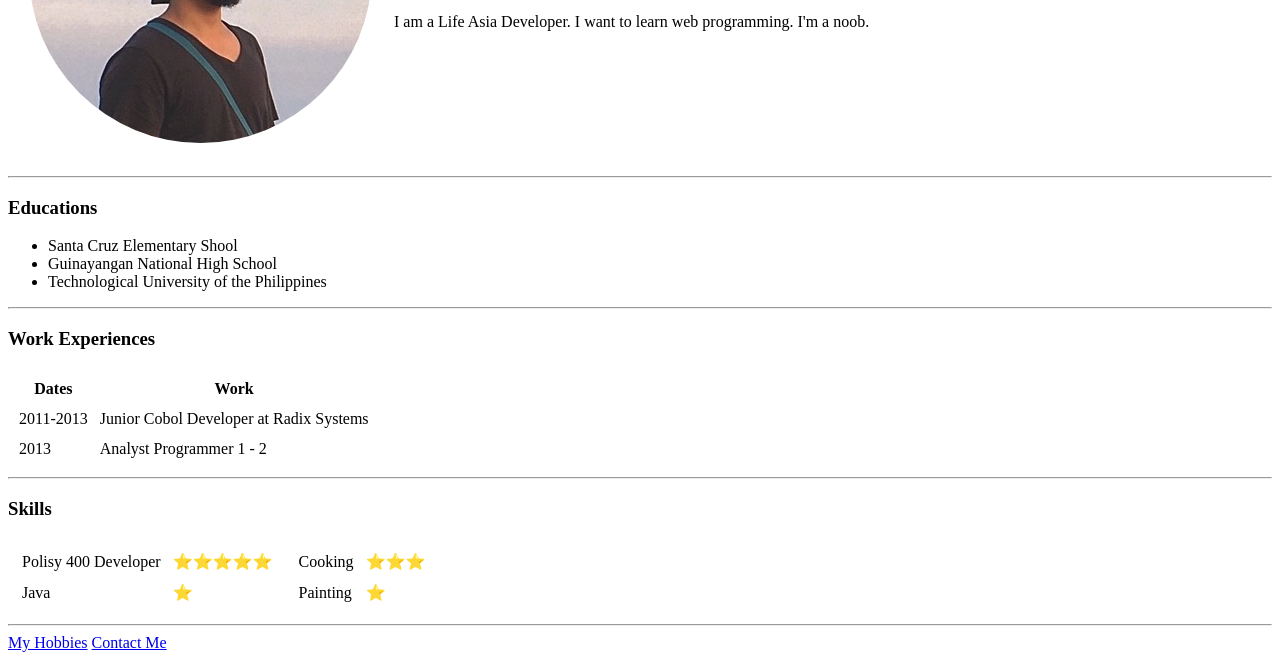
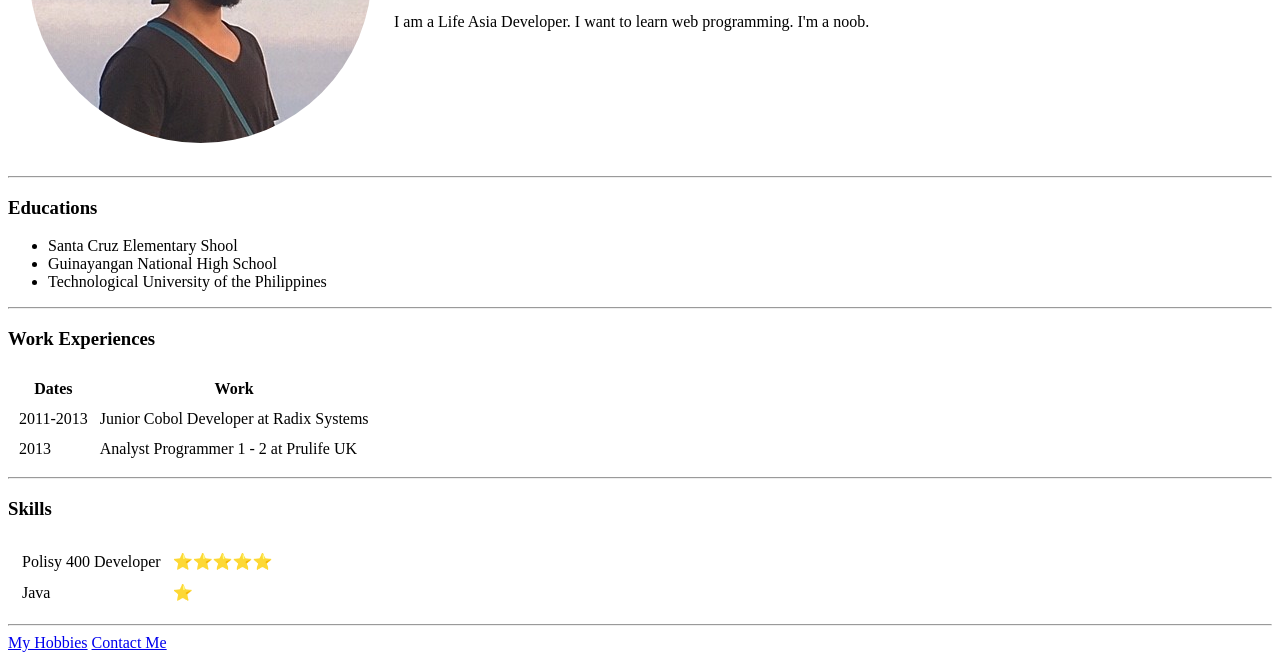
Before and after one commit to davebulaklak/cv, a plain HTML site: page index.html in a window 1280 px wide. Shown: the part 229-889 px from the top of the page. Drawn offline with Linux system fonts and the light colour scheme.

Commit message:
Add company on current work.

```diff
--- a/index.html
+++ b/index.html
@@ -42,7 +42,7 @@
             </tr>
             <tr>
                 <td>2013</td>
-                <td>Analyst Programmer 1 - 2</td>
+                <td>Analyst Programmer 1 - 2 at Prulife UK</td>
             </tr>
         </tbody>
         <tfoot></tfoot>
@@ -63,18 +63,6 @@
                     </tr>
                 </table>
             </td>
-            <td>
-                <table cellspacing="10">
-                    <tr>
-                        <td>Cooking</td>
-                        <td>⭐⭐⭐</td>
-                    </tr>
-                    <tr>
-                        <td>Painting</td>
-                        <td>⭐</td>
-                    </tr>
-                </table>
-            </td>
         </tr>
     </table cellspacing="10">
     <hr>
```
